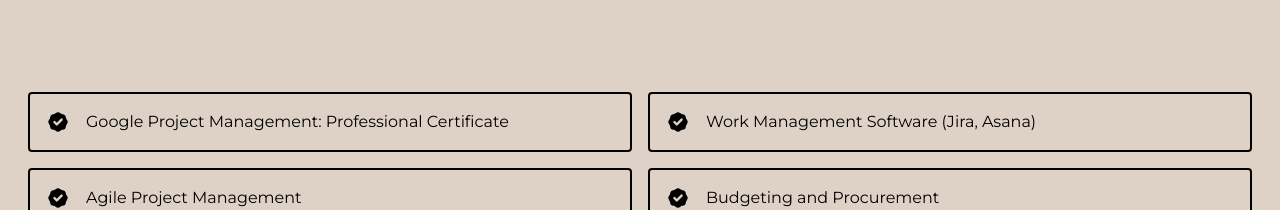
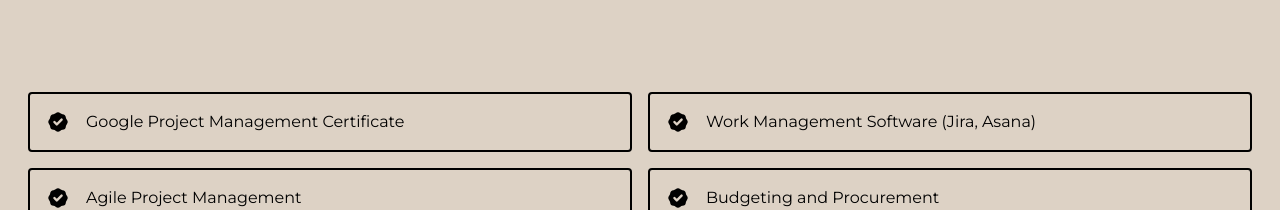
Before and after one commit to IndianaSantana1/indiana-santana-portfolio, a React (Create React App) app: page / in a window 1280 px wide. Shown: the part 2370-2580 px from the top of the page. Built offline with nearby package versions, Linux system fonts and the light colour scheme.

Commit message:
Update Skills

```diff
--- a/src/data.js
+++ b/src/data.js
@@ -50,7 +50,7 @@ export const SauceAndSpoonProjects = [
 ];
 
 export const skills = [
-  "Google Project Management: Professional Certificate",
+  "Google Project Management Certificate",
   "Work Management Software (Jira, Asana)",
   "Agile Project Management",
   "Budgeting and Procurement",
```
